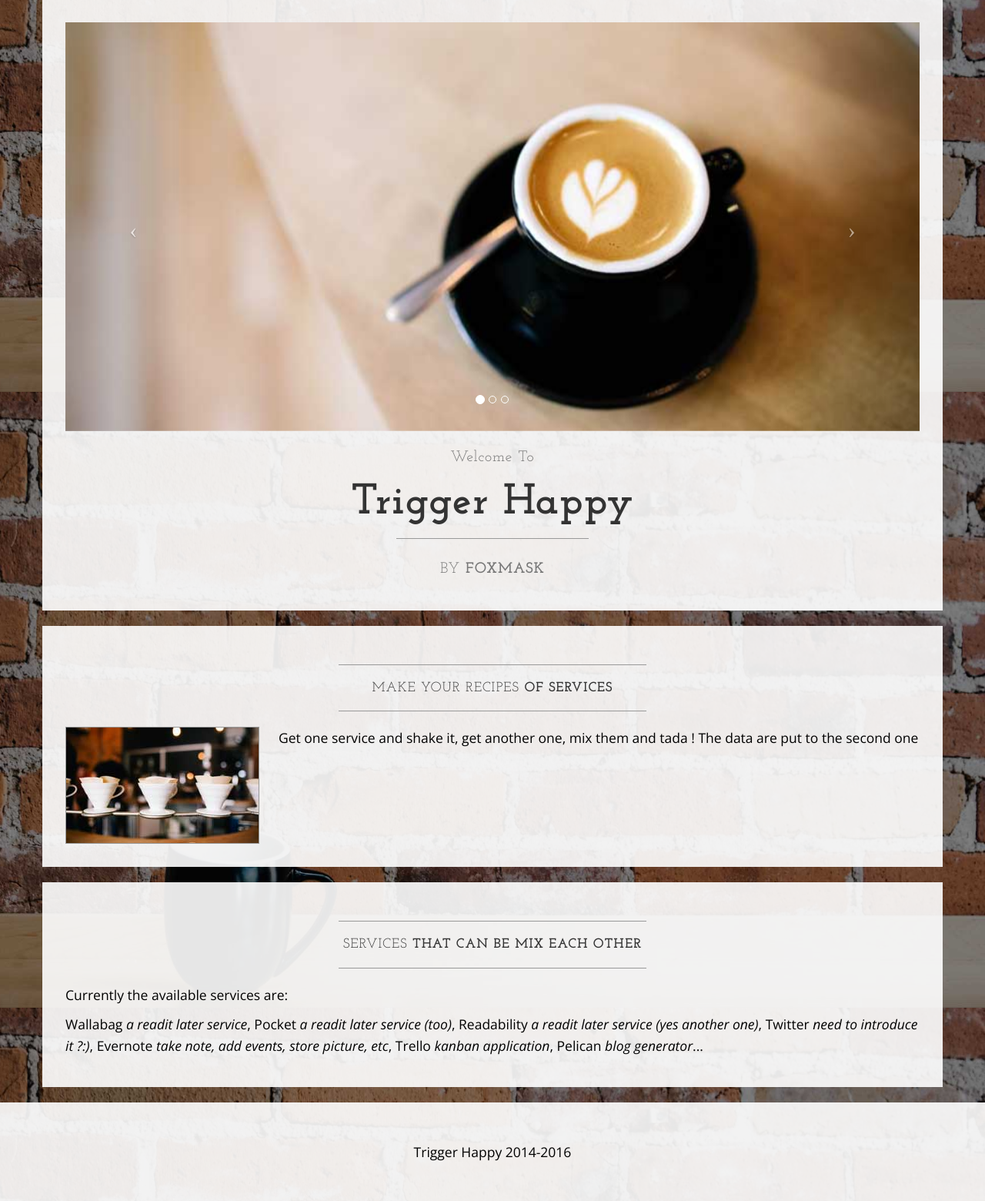
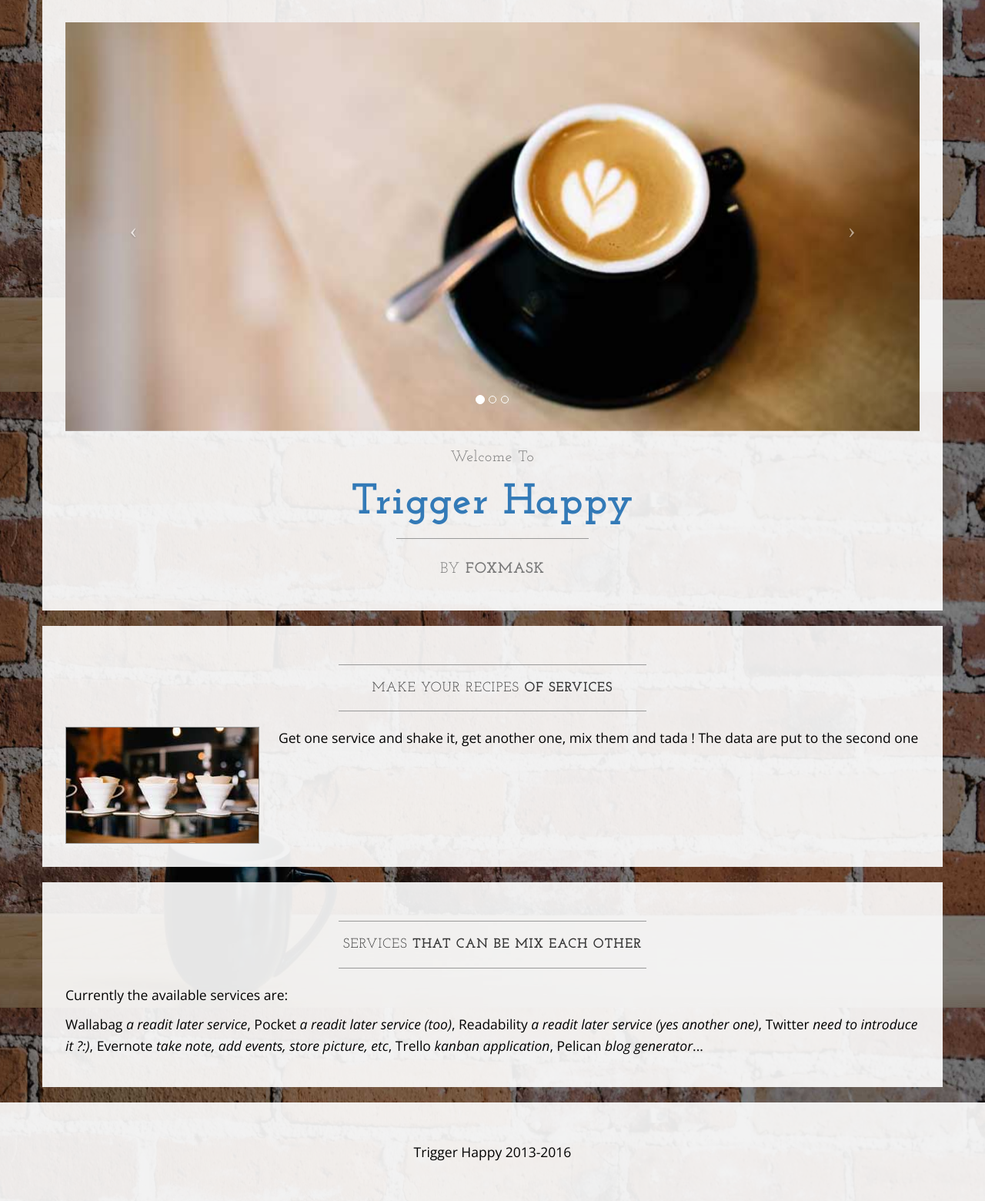
Before and after one commit to foxmask/trigger-happy.eu, a Django app: template templates/th_home.html in a window 1280 px wide. Shown: the part 291-1851 px from the top of the page at 77% size. Run offline with Django 3.2, Linux system fonts and the light colour scheme; the template is opened without the code that fills it, so the values that code supplies are empty; some libraries are stand-ins or nearby versions.

Commit message:
new design

```diff
--- a/templates/th_home.html
+++ b/templates/th_home.html
@@ -50,7 +50,7 @@
                     <span class="icon-bar"></span>
                 </button>
                 <!-- navbar-brand is hidden on larger screens, but visible when the menu is collapsed -->
-                <a class="navbar-brand" href="index.html">Trigger Happy</a>
+                <a class="navbar-brand" href="{% url 'base' %}">Trigger Happy</a>
             </div>
             <!-- Collect the nav links, forms, and other content for toggling -->
             <div class="collapse navbar-collapse" id="bs-example-navbar-collapse-1">
@@ -108,7 +108,7 @@
                     <h2 class="brand-before">
                         <small>Welcome to</small>
                     </h2>
-                    <h1 class="brand-name">Trigger Happy</h1>
+                    <h1 class="brand-name"><a href="{% url 'base' %}">Trigger Happy</a></h1>
                     <hr class="tagline-divider">
                     <h2>
                         <small>By
@@ -153,7 +153,7 @@
         <div class="container">
             <div class="row">
                 <div class="col-lg-12 text-center">
-                    <p>Trigger Happy 2014-2016</p>
+                    <p>Trigger Happy 2013-2016</p>
                 </div>
             </div>
         </div>
```
